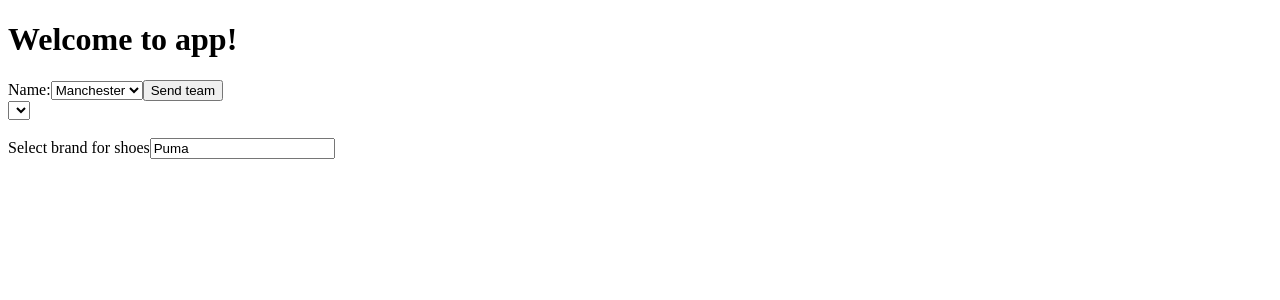
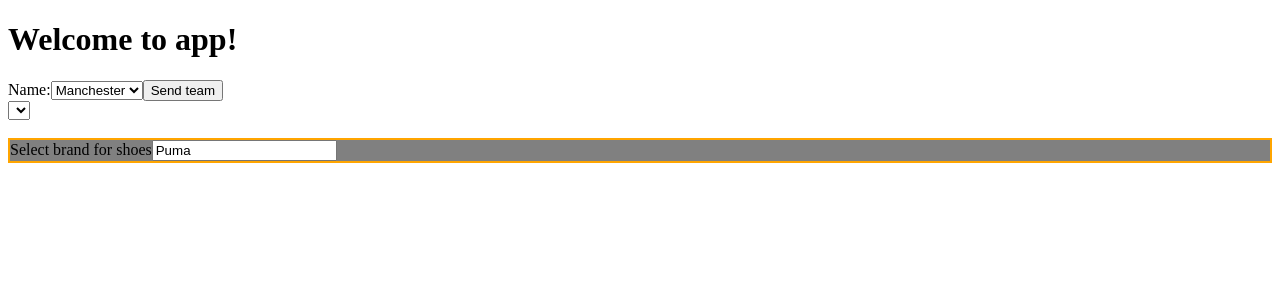
Before and after one commit to chandanch/selectng, an Angular app: page / in a window 1280 px wide. Shown: the top 300 px of the page. Built offline with nearby package versions, Linux system fonts and the light colour scheme.

Commit message:
using ngStyle for dynamic styling

```diff
--- a/src/app/app.component.html
+++ b/src/app/app.component.html
@@ -17,7 +17,7 @@
   </select>
 </div>
 <br>
-<div>
+<div [ngStyle]="dataListStyle">
   <label>Select brand for shoes</label>
   <input list="brands" name="brandsInput" [(ngModel)]="activeBrand" (change)="getBrand($event.target.value)">
   <datalist id="brands">
--- a/src/app/app.component.ts
+++ b/src/app/app.component.ts
@@ -18,6 +18,10 @@ export class AppComponent implements OnInit {
   activePlayer;
   activeBrand;
   selectStyle;
+  protected dataListStyle = {
+    'border': '2px solid orange',
+    'background-color': 'grey'
+  };
   protected brands: Brands[] = [
     {
       id: 1,
@@ -80,6 +84,12 @@ export class AppComponent implements OnInit {
 
   getBrand(brand) {
     console.log(brand);
+    if (brand === '') {
+      this.dataListStyle['border'] = '2px solid red';
+    } else {
+      this.dataListStyle['border'] = '2px dotted green';
+      this.dataListStyle['background-color'] = 'white';
+    }
   }
 }
 
```
